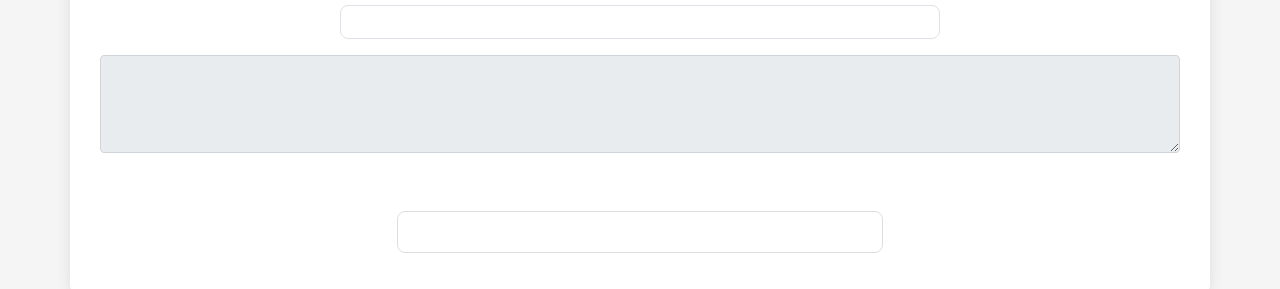
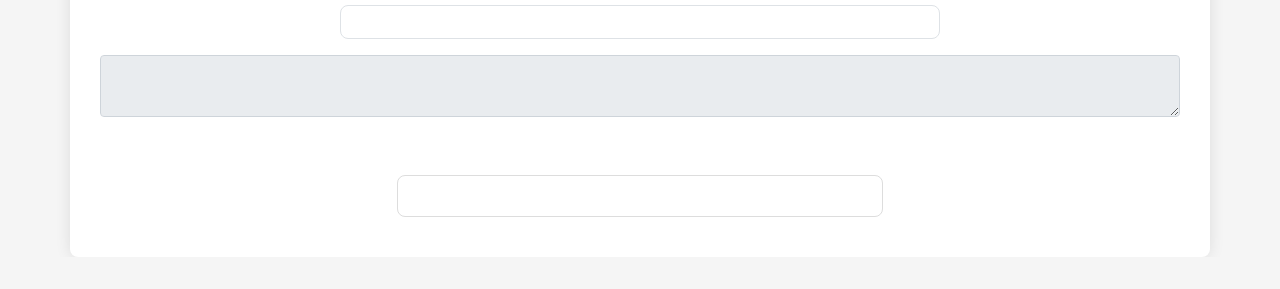
Before and after one commit to preetamlenka3/Github-Readme-Generator, a plain HTML site: page index.html in a window 1280 px wide. Shown: the part 729-1018 px from the top of the page. After the commit the page ends 986 px from the top, so only its background shows below. Drawn offline with nearby package versions, Linux system fonts and the light colour scheme.

Commit message:
Update index.html

```diff
--- a/index.html
+++ b/index.html
@@ -49,7 +49,7 @@
             <div id="livePreview" class="border p-3 mb-3"></div>
         </div>
 
-        <textarea id="output" class="form-control mt-3 p-4" readonly></textarea>
+        <textarea id="output" class="form-control mt-3" style="padding:"25rem" readonly></textarea>
 
         <div class="additional-features mt-5">
             <!-- Placeholder for Additional Features -->
```
